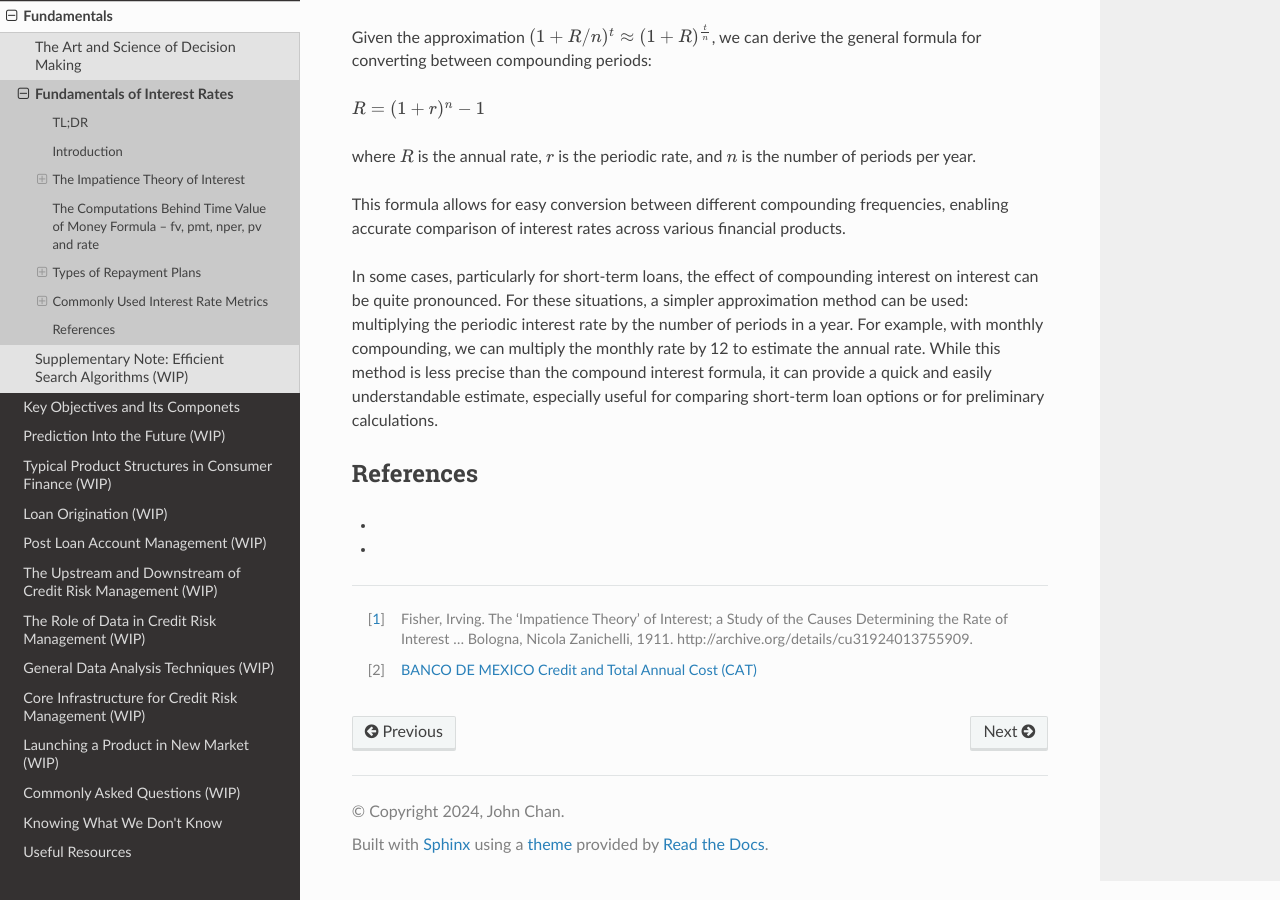
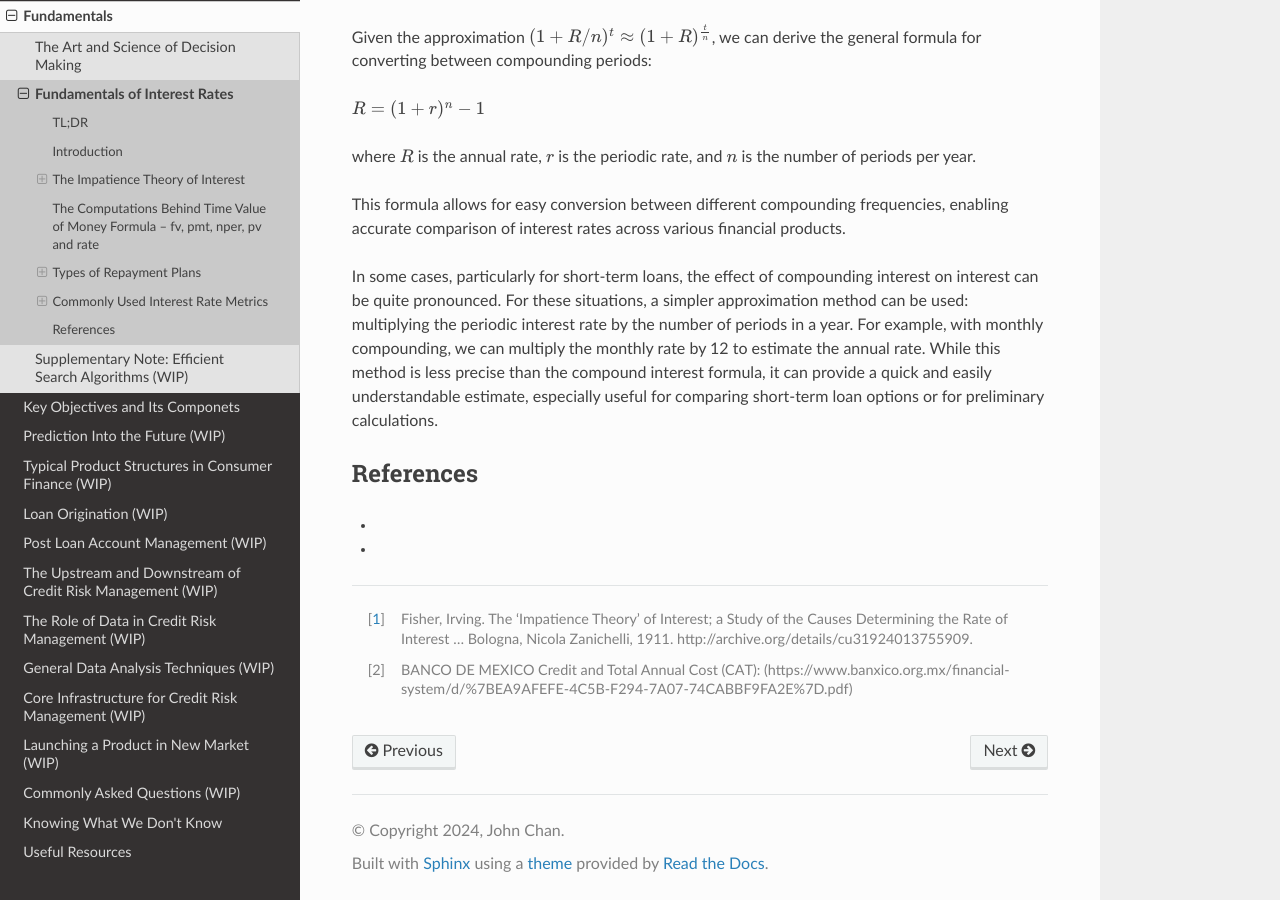
Before and after one commit to kychanbp/credit_risk_mgmt_fintech, a Sphinx documentation site: the page built from docs/source/fundamentals/bonds_interest_rates.md, in a window 1280 px wide and 900 px high, scrolled down 9976 px. Built offline with Sphinx 7.4.7 and the Read the Docs theme 2.0.0, drawn with Linux system fonts in a browser that asks for light colours.

Commit message:
fixed link

```diff
--- a/docs/source/fundamentals/bonds_interest_rates.md
+++ b/docs/source/fundamentals/bonds_interest_rates.md
@@ -266,4 +266,4 @@ In some cases, particularly for short-term loans, the effect of compounding inte
 ## References
 
 - [^1]: Fisher, Irving. The ‘Impatience Theory’ of Interest; a Study of the Causes Determining the Rate of Interest ... Bologna, Nicola Zanichelli, 1911. http://archive.org/details/cu31924013755909.
-- [^2]: [BANCO DE MEXICO Credit and Total Annual Cost (CAT)](https://www.banxico.org.mx/financial-system/d/%7BEA9AFEFE-4C5B-F294-7A07-74CABBF9FA2E%7D.pdf)
+- [^2]: BANCO DE MEXICO Credit and Total Annual Cost (CAT): (https://www.banxico.org.mx/financial-system/d/%7BEA9AFEFE-4C5B-F294-7A07-74CABBF9FA2E%7D.pdf)
```
